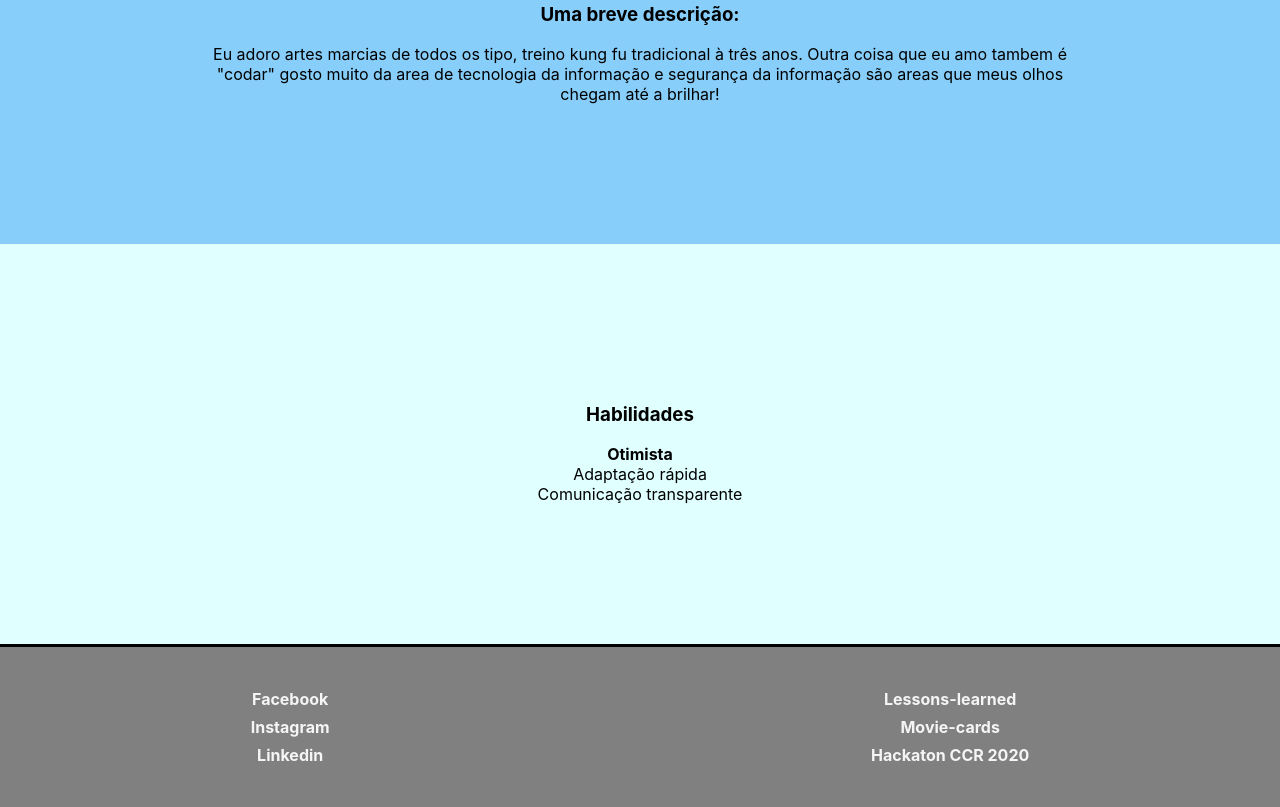
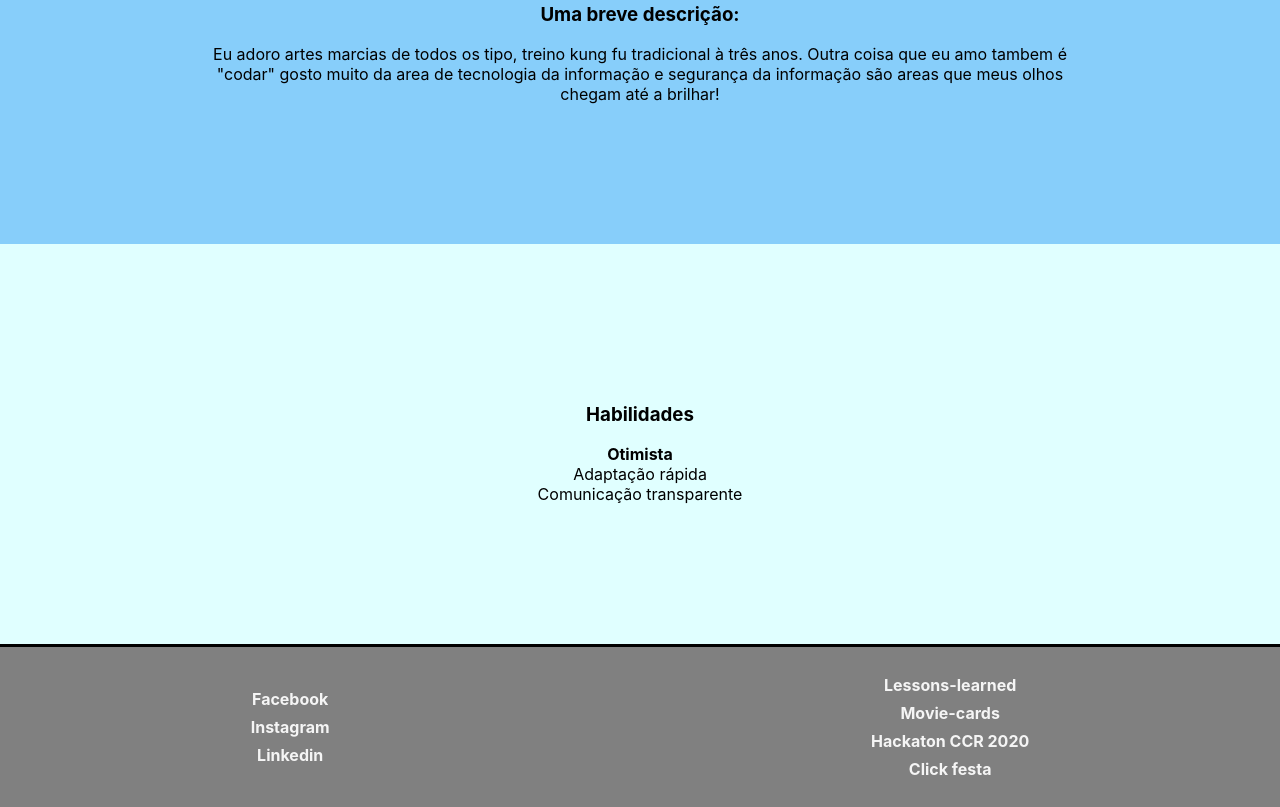
Before and after one commit to ChrisMoura2000/ChrisMoura2000.github.io, a plain HTML site: page index.html in a window 1280 px wide. Shown: the part 1039-1846 px from the top of the page. Drawn offline with Linux system fonts and the light colour scheme.

Commit message:
add link to click

```diff
--- a/index.html
+++ b/index.html
@@ -51,6 +51,7 @@
         <li><a href="primeiro_projeto/index.html" target="_blank">Lessons-learned</a></li>
         <li><a href="project-movie-cards/index.html" target="_blank">Movie-cards</a></li>
         <li><a href="Hackathon/index.html" target="_blank">Hackaton CCR 2020</a></li>
+        <li><a href="project-click-festa/src/" target="_blank">Click festa</a></li>
       </ol>
     </h4>
   </footer>
```
